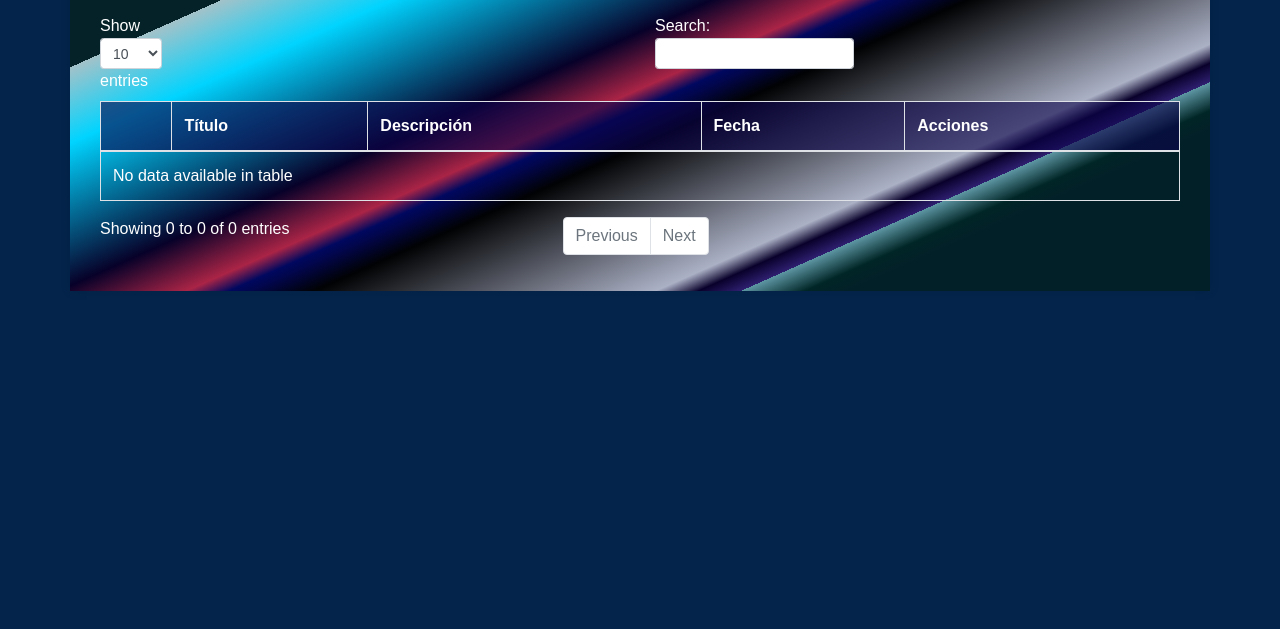
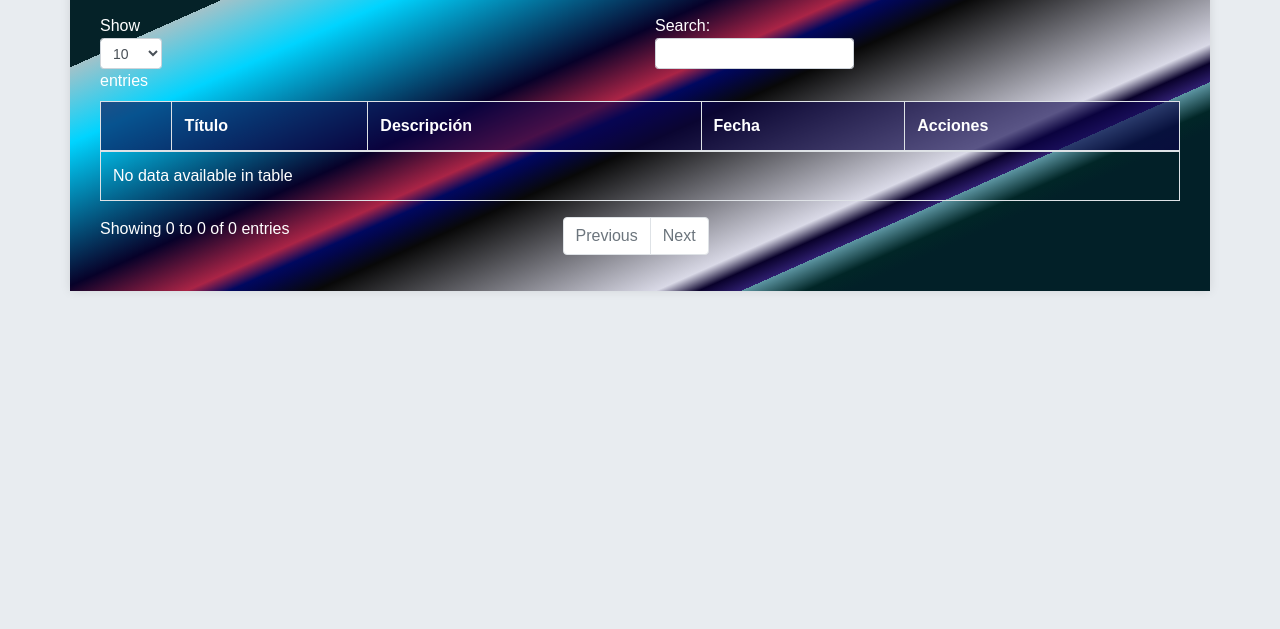
Before and after one commit to edgar6021/CRUD-To_do_List, a plain HTML site: page index.html in a window 1280 px wide. Shown: the part 171-800 px from the top of the page. Drawn offline with nearby package versions, Linux system fonts and the light colour scheme.

Commit message:
Update style.css

```diff
--- a/style.css
+++ b/style.css
@@ -2,7 +2,7 @@
     font-family: Arial, sans-serif;
     margin: 0;
     padding: 0;
-    background: rgb(4, 36, 75);
+    background: rgb(232, 236, 240);
     color: white;
 
 }
```
